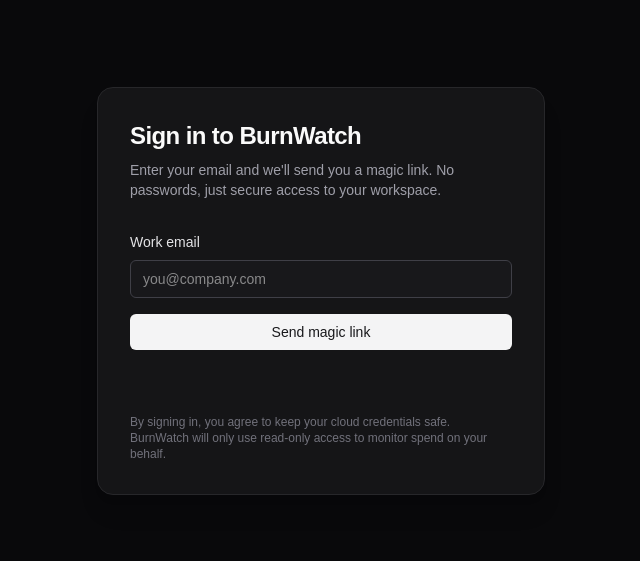
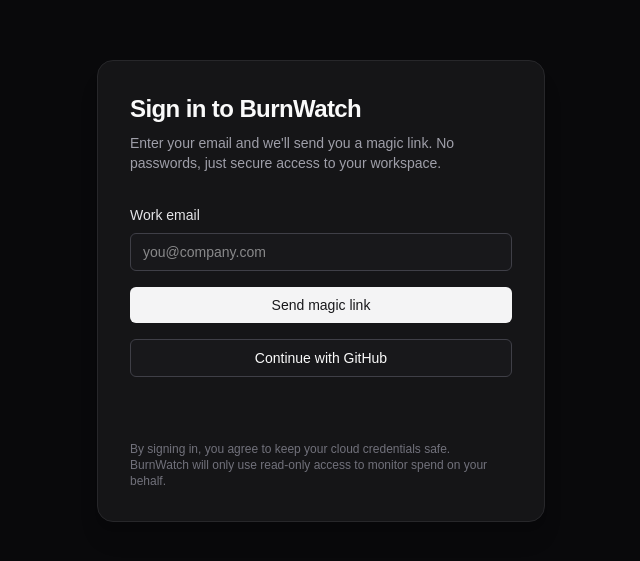
Before and after one commit to henricker/BurnWatch, a Next.js app: page / in a window 1280 px wide. Shown: the part 109-670 px from the top of the page, without its empty margins (319-959 px from the left). Built offline with nearby package versions, Linux system fonts and the light colour scheme; no server answers.

Commit message:
Add GitHub OAuth sign-in functionality and refactor redirect URL handling in AuthPage component. Introduce a new helper function for generating redirect URLs and update email sign-in options accordingly.

```diff
--- a/src/app/page.tsx
+++ b/src/app/page.tsx
@@ -13,6 +13,14 @@
   const [status, setStatus] = useState<AuthStatus>("idle");
   const [errorMessage, setErrorMessage] = useState<string | null>(null);
 
+  function getRedirectUrl(): string | undefined {
+    if (typeof window === "undefined") {
+      return undefined;
+    }
+
+    return `${window.location.origin}/auth/callback`;
+  }
+
   async function handleSubmit(event: FormEvent<HTMLFormElement>) {
     event.preventDefault();
 
@@ -26,15 +34,10 @@
     setErrorMessage(null);
 
     try {
-      const redirectTo =
-        typeof window !== "undefined"
-          ? `${window.location.origin}/auth/callback`
-          : undefined;
-
       const { error } = await supabase.auth.signInWithOtp({
         email,
         options: {
-          emailRedirectTo: redirectTo,
+          emailRedirectTo: getRedirectUrl(),
         },
       });
 
@@ -45,6 +48,30 @@
       }
 
       setStatus("success");
+    } catch (error: unknown) {
+      setErrorMessage(
+        error instanceof Error ? error.message : "Unexpected error.",
+      );
+      setStatus("error");
+    }
+  }
+
+  async function handleGithubSignIn() {
+    setStatus("loading");
+    setErrorMessage(null);
+
+    try {
+      const { error } = await supabase.auth.signInWithOAuth({
+        provider: "github",
+        options: {
+          redirectTo: getRedirectUrl(),
+        },
+      });
+
+      if (error) {
+        setErrorMessage(error.message);
+        setStatus("error");
+      }
     } catch (error: unknown) {
       setErrorMessage(
         error instanceof Error ? error.message : "Unexpected error.",
@@ -95,6 +122,19 @@
           </button>
         </form>
 
+        <div className="mt-4">
+          <button
+            type="button"
+            disabled={status === "loading"}
+            onClick={() => {
+              void handleGithubSignIn();
+            }}
+            className="flex w-full items-center justify-center rounded-md border border-zinc-700 bg-zinc-900 px-3 py-2 text-sm font-medium text-zinc-50 transition hover:bg-zinc-800 disabled:cursor-not-allowed disabled:opacity-70"
+          >
+            Continue with GitHub
+          </button>
+        </div>
+
         <div className="mt-4 min-h-[1.5rem] text-sm">
           {status === "success" && (
             <p className="text-emerald-400">
```
